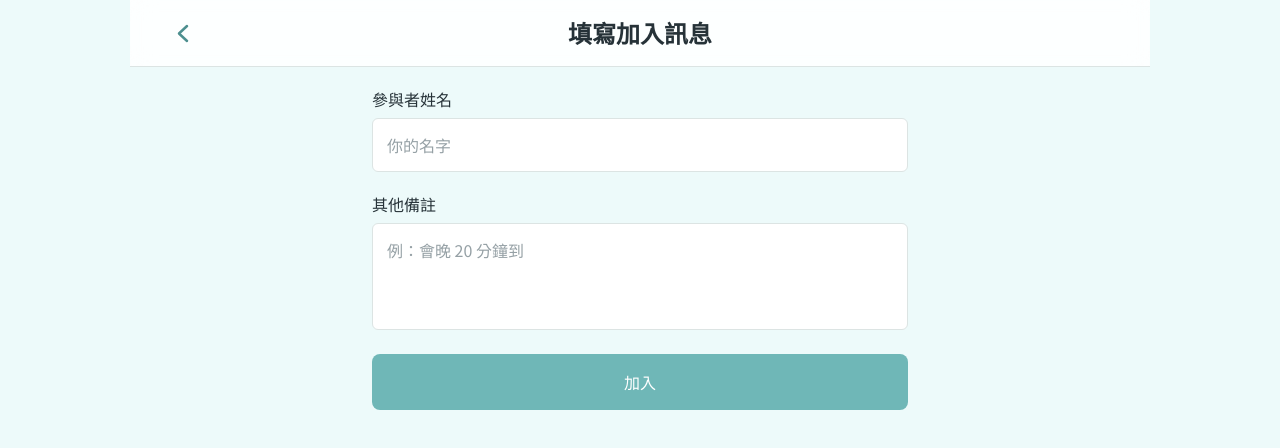
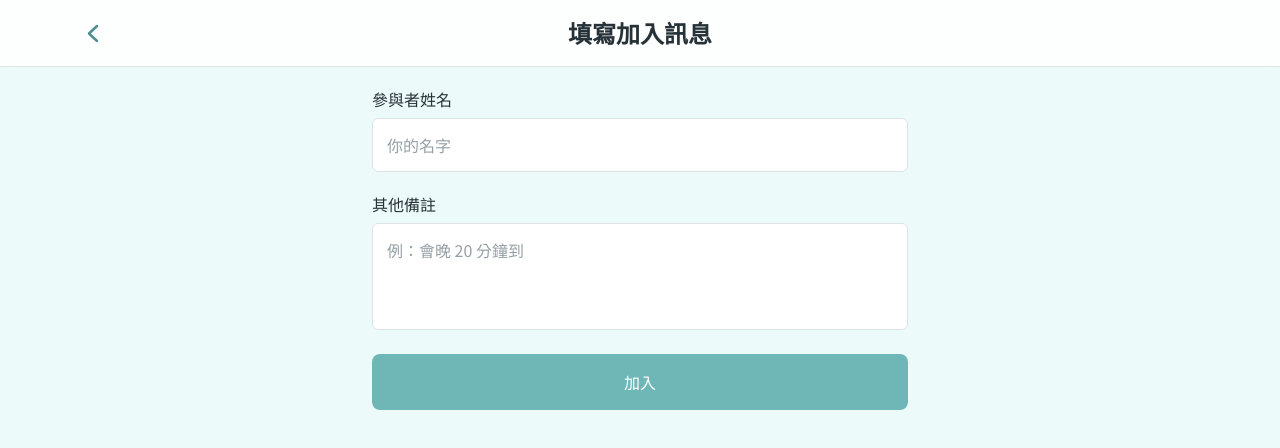
Before and after one commit to 2026-MentorShip-Project/go-split-frontend, a Next.js app: page /events/join in a window 1280 px wide. Shown: the top 448 px of the page. Built offline with nearby package versions, Linux system fonts and the light colour scheme.

Commit message:
fix(layout): adjust topbar and app-root styles for improved layout handling

```diff
--- a/src/app/(app)/layout.tsx
+++ b/src/app/(app)/layout.tsx
@@ -152,7 +152,11 @@ export default function AppLayout({ children }: { children: React.ReactNode }) {
   }, [closeMenu, router, eventId, isSettled, setRole, setTourReplay, activeScreen]);
 
   return (
-    <div id="app-root" style={{ height: "100dvh", display: "flex", flexDirection: "column" }}>
+    <div
+      id="app-root"
+      className={showNav ? undefined : "no-rail"}
+      style={{ height: "100dvh", display: "flex", flexDirection: "column" }}
+    >
       <div className="app-body">
         <div className="app-row">
           {showNav && (
--- a/src/app/globals.css
+++ b/src/app/globals.css
@@ -45,6 +45,8 @@ img{ max-width:100%; }
 
 /* ---------- layout shell ---------- */
 #app-root{ height:100dvh; display:flex; flex-direction:column; box-sizing:border-box; background:var(--bg-screen); overflow:hidden; }
+/* Dashboard / pages without the event sidebar — topbar bleed must use full viewport. */
+#app-root.no-rail{ --railw-lg:0px; --rail:none; }
 .app-body{ width:100%; flex:1 1 auto; min-height:0; background:var(--bg-screen); overflow:hidden; position:relative; display:flex; flex-direction:column; padding-bottom:env(safe-area-inset-bottom,0px); }
 .app-row{ flex:1 1 auto; min-height:0; display:flex; flex-direction:row; width:100%; min-width:0; }
 .app-scroll{ flex:1 1 auto; min-height:0; min-width:0; overflow-y:auto; overflow-x:hidden; width:100%; background:var(--bg-screen); }
@@ -67,9 +69,18 @@ img{ max-width:100%; }
 .sidebar-section{ margin-top:8px; border-top:1px solid var(--ln-control); padding-top:10px; }
 
 /* ---------- topbar ---------- */
-.topbar{ position:sticky; top:0; z-index:6; background:rgba(255,255,255,.85); backdrop-filter:blur(12px); -webkit-backdrop-filter:blur(12px); border-bottom:1px solid var(--ln-control);
-  margin-left:calc(50% - (100vw - var(--railw-lg) - var(--sbw))/2); margin-right:calc(50% - (100vw - var(--railw-lg) - var(--sbw))/2); margin-top:-8px; box-sizing:border-box;
-  padding:0 calc(max(0px, (100vw - var(--railw-lg) - var(--sbw))/2 - 600px) + var(--gut)); }
+/* Breaks out of .page-shell so the sticky bar background spans the scroll area. */
+.topbar{
+  --topbar-span:calc(100vw - var(--railw-lg) - var(--sbw));
+  position:sticky; top:0; z-index:6;
+  width:var(--topbar-span); max-width:none; box-sizing:border-box;
+  margin-left:calc(50% - var(--topbar-span) / 2);
+  margin-right:calc(50% - var(--topbar-span) / 2);
+  margin-top:-8px;
+  padding:0 calc(max(0px, (var(--topbar-span) - var(--page-max)) / 2) + var(--gut));
+  background:rgba(255,255,255,.85); backdrop-filter:blur(12px); -webkit-backdrop-filter:blur(12px);
+  border-bottom:1px solid var(--ln-control);
+}
 .topbar-row{ position:relative; min-height:var(--tb); display:flex; align-items:center; justify-content:space-between; gap:10px; }
 .topbar-row--start{ justify-content:flex-start; }
 .topbar-title{ position:absolute; left:50%; top:50%; transform:translate(-50%,-50%); max-width:calc(100% - 150px); font-size:24px; font-weight:700; color:var(--text); white-space:nowrap; overflow:hidden; text-overflow:ellipsis; text-align:center; }
```
